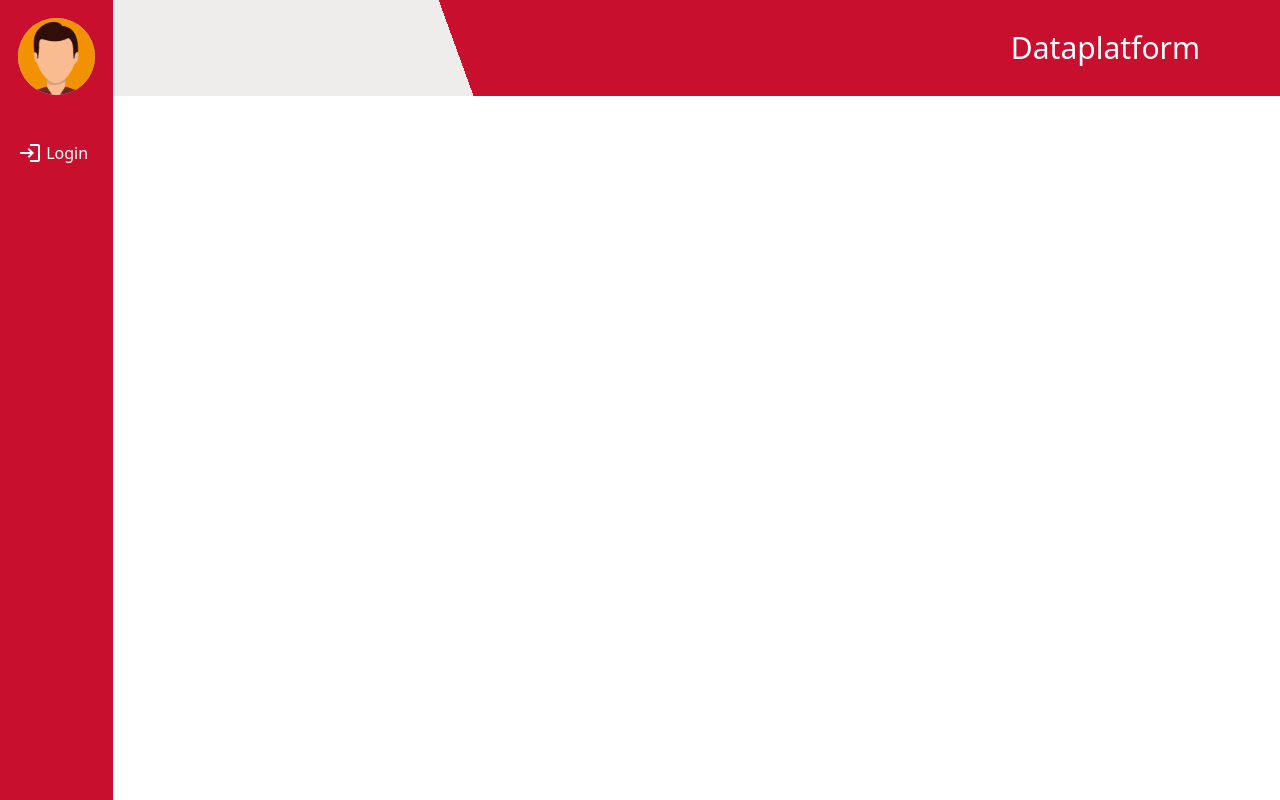
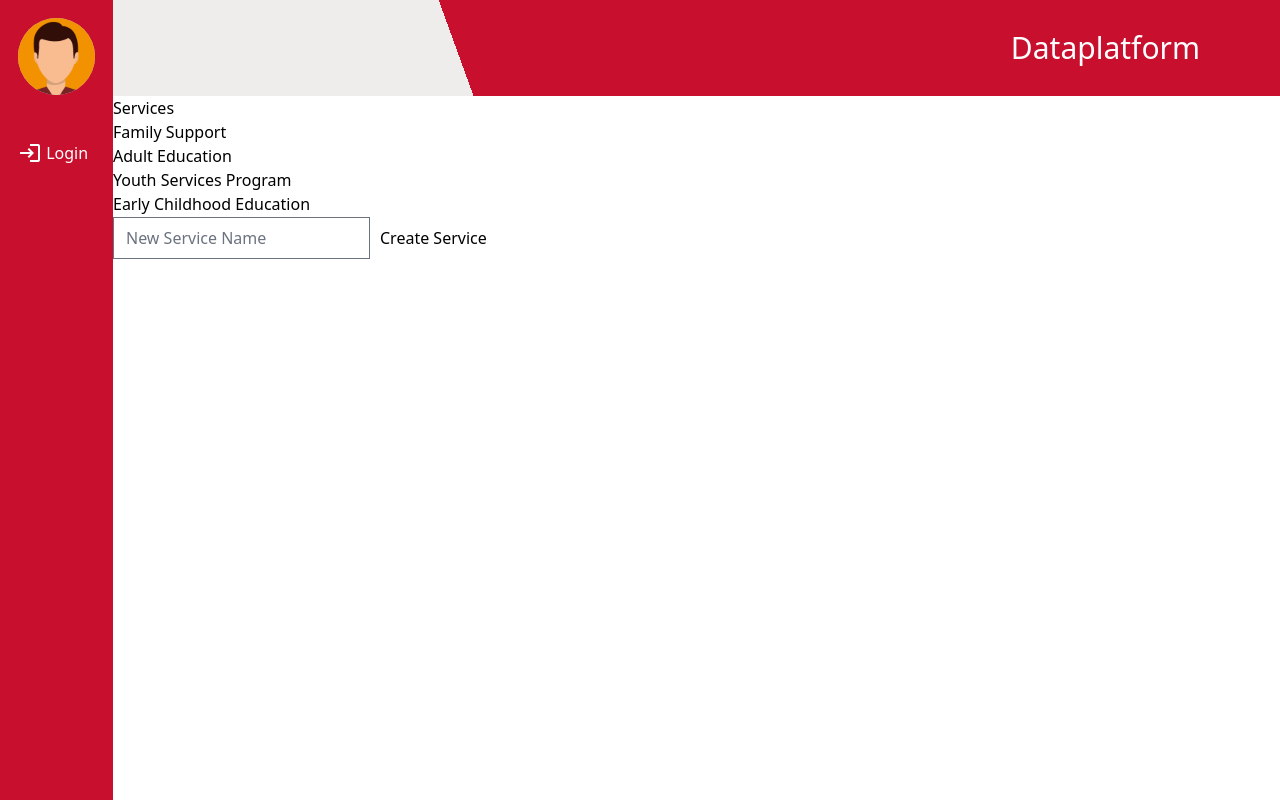
Before and after one commit to CIS-Spring-2023/project-cis_4339_project_8, a Vue app in the folder frontend/: page /services in a window 1280 px wide. Built offline with nearby package versions, Linux system fonts and the light colour scheme; no server answers.

Commit message:
Preliminary code for services portion

```diff
--- a/frontend/src/App.vue
+++ b/frontend/src/App.vue
@@ -63,6 +63,12 @@ export default {
         Find Event
       </router-link>
     </li>
+    <li v-if="isAuthenticated && (loginType === 'Editor' || loginType === 'Viewer')">
+      <router-link to="/services">
+        <span style="position: relative; top: 6px" class="material-icons">search</span>
+        Services
+      </router-link>
+    </li>
     <li v-if="isAuthenticated">
       <router-link to="/logout">
         <span style="position: relative; top: 6px" class="material-icons">logout</span>
--- /dev/null
+++ b/frontend/src/components/services.vue
@@ -0,0 +1,30 @@
+<template>
+    <div>
+      <h2>Services</h2>
+      <ul>
+        <li v-for="service in services" :key="service.id">
+          {{ service.name }}
+        </li>
+      </ul>
+    </div>
+    <form @submit.prevent="createService">
+        <input v-model="newServiceName" type="text" placeholder="New Service Name" />
+        <button type="submit">Create Service</button>
+    </form>
+  </template>
+
+  <script>
+  export default {
+    data() {
+      return {
+        services: [
+          { id: 1, name: 'Family Support', isActive: true },
+          { id: 2, name: 'Adult Education', isActive: true },
+          { id: 3, name: 'Youth Services Program', isActive: false },
+          { id: 4, name: 'Early Childhood Education', isActive: false },
+        ]
+      }
+    }
+  }
+
+  </script>
--- a/frontend/src/router/index.js
+++ b/frontend/src/router/index.js
@@ -52,6 +52,12 @@ const routes = [
     component: () => import('../components/eventDetails.vue')
   },
   {
+    path: '/services',
+    name: 'Services',
+    props: true,
+    component: () => import('../components/services.vue')
+  },
+  {
     path: '/logout',
     name: 'logout',
     component: () => import('../components/logout.vue')
```
